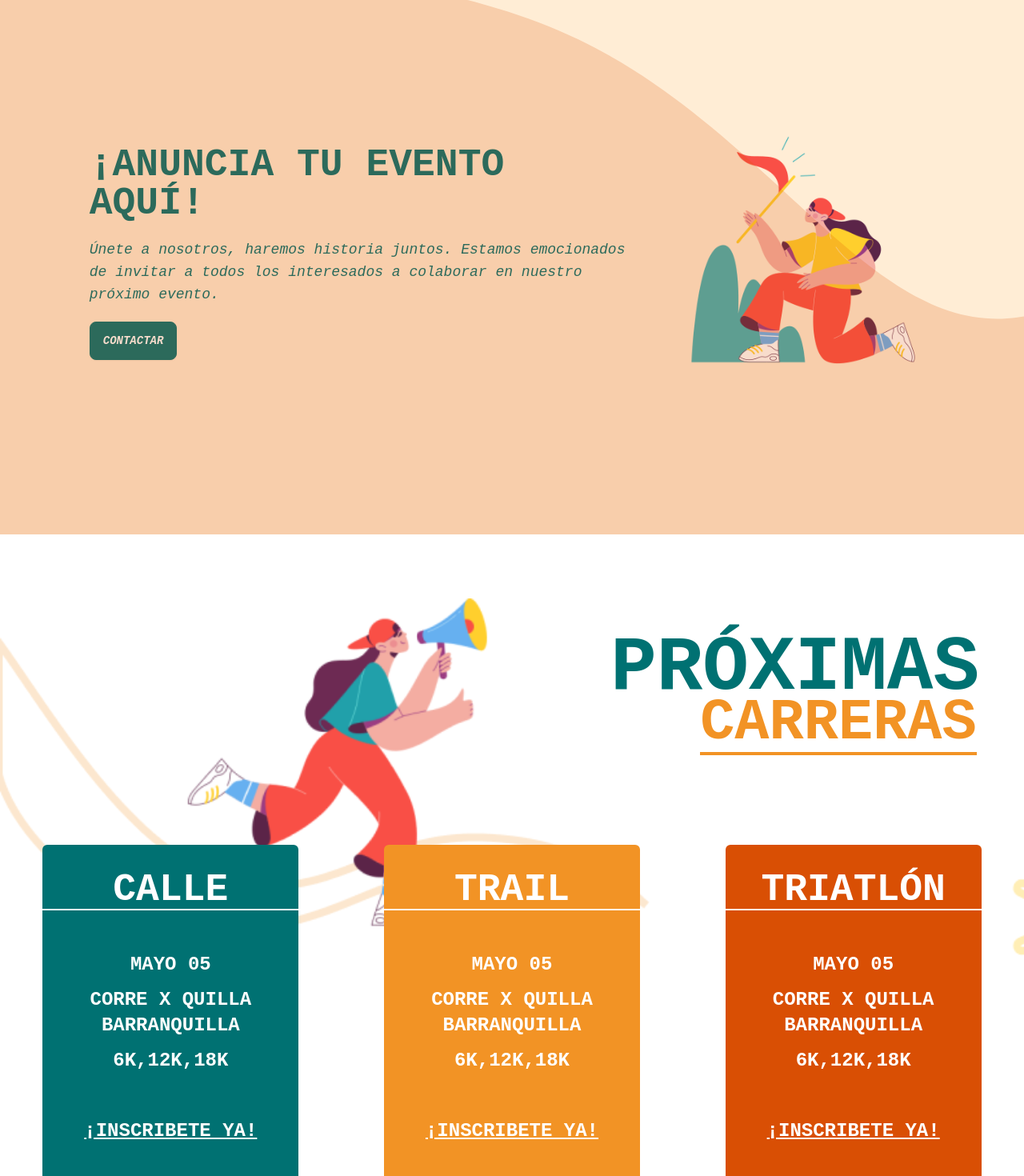
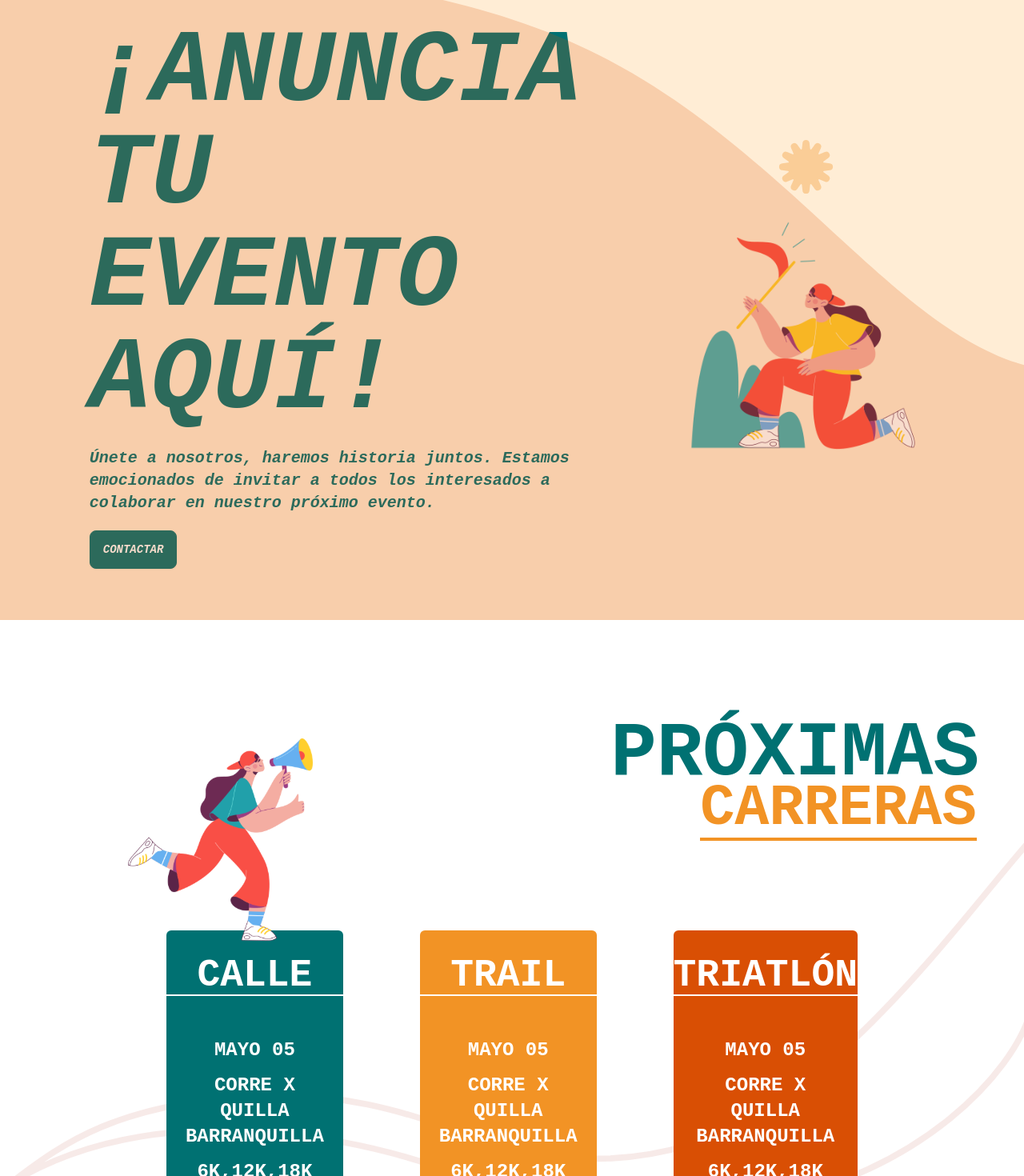
Before and after one commit to SantiagoMartinez99/running-project, a React (Vite) app: page / in a window 1280 px wide. Shown: the part 125-1595 px from the top of the page at 80% size. Built offline with nearby package versions, Linux system fonts and the light colour scheme.

Commit message:
fix: bannerCalendar.tsx visual improvements, footer.tsx changed to  bold font

```diff
--- a/src/components/BannerAdvertisement.tsx
+++ b/src/components/BannerAdvertisement.tsx
@@ -1,10 +1,11 @@
 import WaveBannerBackground from "../assets/images/WaveBackground.svg";
 import BannerImage from "../assets/images/imageBanner.svg";
+import BannerOrchid from "../assets/images/OrchidBanner.svg";
 
 function BannerAdvertisement() {
   return (
     <>
-      <div className="relative bg-orange-100 py-32 xl:py-48 mb-10">
+      <div className="relative bg-orange-100 py-16 xl:py-16 mb-10">
         <div className="absolute inset-0">
           <img
             className="w-full h-full object-cover"
@@ -15,10 +16,10 @@ function BannerAdvertisement() {
 
         <div className="flex z-10 mx-20  items-center justify-around">
           <div className="w-3/5">
-            <h1 className="mb-5 text-5xl font-extrabold text-secondary">
+            <h1 className="mb-5 text-4xl md:text-9xl font-extrabold text-secondary italic">
               ¡ANUNCIA TU EVENTO AQUÍ!
             </h1>
-            <p className="mb-5 text-secondary italic text-lg">
+            <p className="mb-5 text-secondary italic text-xl font-bold">
               Únete a nosotros, haremos historia juntos. Estamos emocionados de
               invitar a todos los interesados a colaborar en nuestro próximo
               evento.
@@ -27,7 +28,18 @@ function BannerAdvertisement() {
               CONTACTAR
             </button>
           </div>
-          <img src={BannerImage} alt="Banner Image" className="w-auto h-auto" />
+          <div className="flex flex-col ">
+            <img
+              src={BannerOrchid}
+              alt="Banner Image Orchid"
+              className="w-1/3 h-w-1/2 self-center"
+            ></img>
+            <img
+              src={BannerImage}
+              alt="Banner Image"
+              className="w-auto h-auto"
+            />
+          </div>
         </div>
       </div>
     </>
--- a/src/components/BannerCalendar.tsx
+++ b/src/components/BannerCalendar.tsx
@@ -1,9 +1,7 @@
 import { Link } from "react-router-dom";
-import BannerCalendarSvg from "../assets/banners/BannerCalendar2.png";
+import NextRacesImg from "../assets/images/nextRacesImage.svg";
 import RaceBox from "./RaceBox";
-
-
-
+import WaveBackgroundImg from "../assets/images/Vector 57 (1).svg";
 
 // const eventsData = [
 //   {
@@ -71,16 +69,9 @@ import RaceBox from "./RaceBox";
 //   },
 // ];
 function BannerCalendar() {
-
-
   return (
     <>
-      <div
-        className="flex-col bg-cover bg-no-repeat mt-20 py-10 items-center"
-        style={{
-          backgroundImage: `url(${BannerCalendarSvg})`,
-        }}
-      >
+      <div className="flex-col mt-20 py-10 items-center">
         <div className="flex w-full lg:justify-end px-14">
           <span>
             <h1 className=" text-6xl md:text-8xl font-bold text-secondary">
@@ -91,12 +82,25 @@ function BannerCalendar() {
             </h1>
             <span className="w-3/4 h-1 bg-accent flex md:-translate-y-4 xl:translate-x-28"></span>
           </span>
+          <img
+            src={WaveBackgroundImg}
+            alt="wave Background Image"
+            className="absolute translate-x-16 translate-y-36 -z-10 w-full"
+          ></img>
         </div>
-        <div className="flex w-full my-24 justify-center">
-          <div className="lg:flex justify-around">
-            <RaceBox color={"secondary"} type={"calle"} />
-            <RaceBox color={"accent"} type={"trail"} />
-            <RaceBox color={"neutral"} type={"triatlón"} />
+
+        <div className="flex">
+          <img
+            src={NextRacesImg}
+            alt="Next Races"
+            className="absolute translate-x-40 -translate-y-36"
+          ></img>
+          <div className=" justify-center w-full my-24 mx-40">
+            <div className="lg:flex justify-around">
+              <RaceBox color={"secondary"} type={"calle"} />
+              <RaceBox color={"accent"} type={"trail"} />
+              <RaceBox color={"neutral"} type={"triatlón"} />
+            </div>
           </div>
         </div>
       </div>
--- a/src/components/Footer.tsx
+++ b/src/components/Footer.tsx
@@ -1,7 +1,9 @@
 function Footer() {
   return (
     <footer className="footer footer-center p-4 bg-orange-100 text-base-content">
-        <p className="text-secondary italic">Copyright © 2024 - All right reserved by CoRunning</p>
+      <p className="text-secondary italic font-bold">
+        Copyright © 2024 - All right reserved by CoRunning
+      </p>
     </footer>
   );
 }
```
Also changed, not shown: src/assets/images/nextRacesImage.svg (added).
